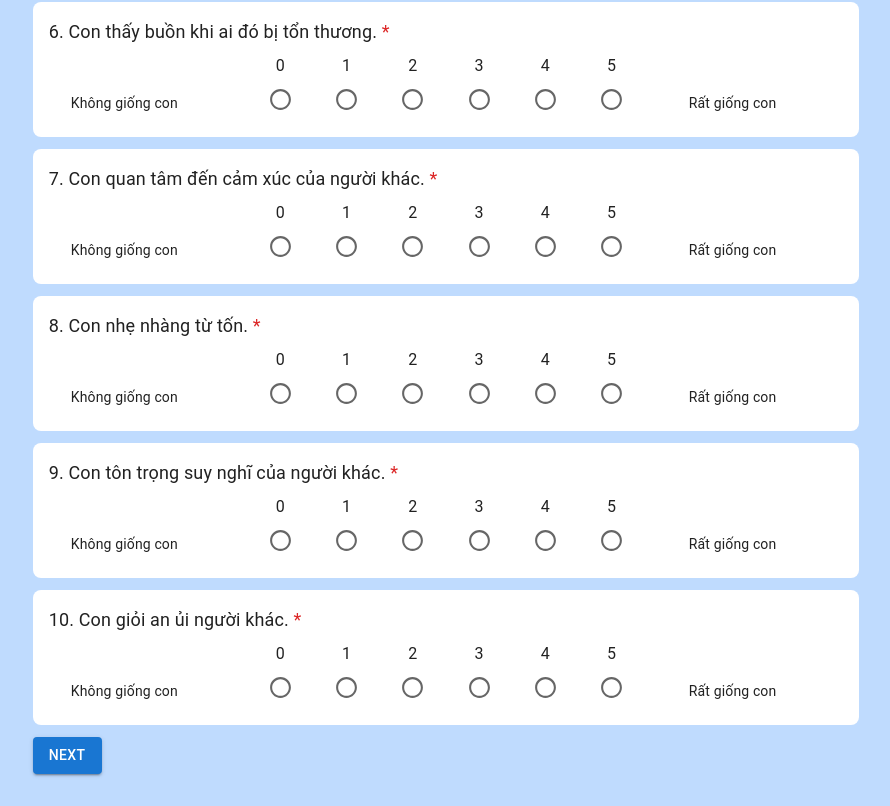
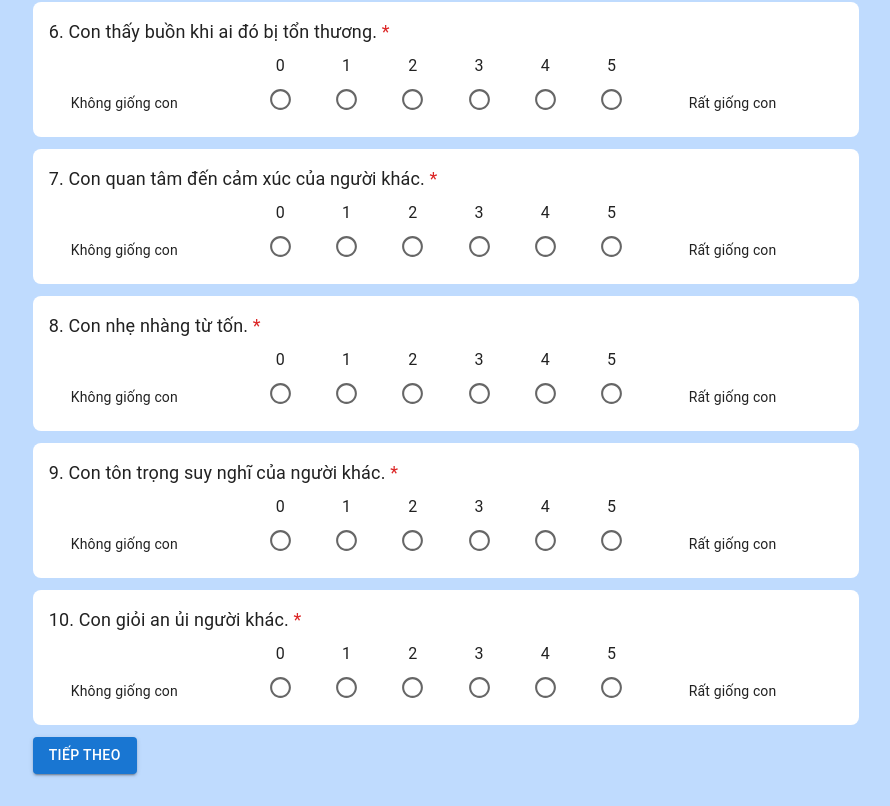
Before and after one commit to abel3t/su-survey, a Next.js app: page /spiritual-gifts-survey in a window 1280 px wide. Shown: the part 905-1711 px from the top of the page, without its empty margins (194-1084 px from the left). Built offline with nearby package versions, Linux system fonts and the light colour scheme.

Commit message:
Update text button

```diff
--- a/src/pages/spiritual-gifts-survey.tsx
+++ b/src/pages/spiritual-gifts-survey.tsx
@@ -119,7 +119,7 @@ const SpiritualGiftsSurvey: React.FC = () => {
           {
               currentPage === 1 &&
               <Button variant="contained" onClick={onClickNext}>
-                Next
+                Tiếp theo
               </Button>
           }
 
@@ -127,10 +127,10 @@ const SpiritualGiftsSurvey: React.FC = () => {
               currentPage > 1 && currentPage < MAX_PAGE &&
               <Box>
                 <Button variant="contained" onClick={onClickPrev} sx={{ height: 35, minWidth: 60 }}>
-                  Prev
+                  Trở lại
                 </Button>
                 <Button variant="contained" onClick={onClickNext} style={{ marginLeft: 10, height: 35, minWidth: 60 }}>
-                  Next
+                  Tiếp theo
                 </Button>
               </Box>
           }
@@ -139,7 +139,7 @@ const SpiritualGiftsSurvey: React.FC = () => {
               currentPage === MAX_PAGE &&
               <Box>
                 <Button variant="contained" onClick={onClickPrev} sx={{ height: 35, minWidth: 60 }}>
-                  Prev
+                  Trở lại
                 </Button>
                 <>
                   {
@@ -153,7 +153,7 @@ const SpiritualGiftsSurvey: React.FC = () => {
                       !isSubmit &&
                       <Button variant="contained" onClick={onClickSubmit}
                               style={{ marginLeft: 15, height: 35, minWidth: 90 }}>
-                        Submit
+                        Gửi kết quả
                       </Button>
                   }
                 </>
```
